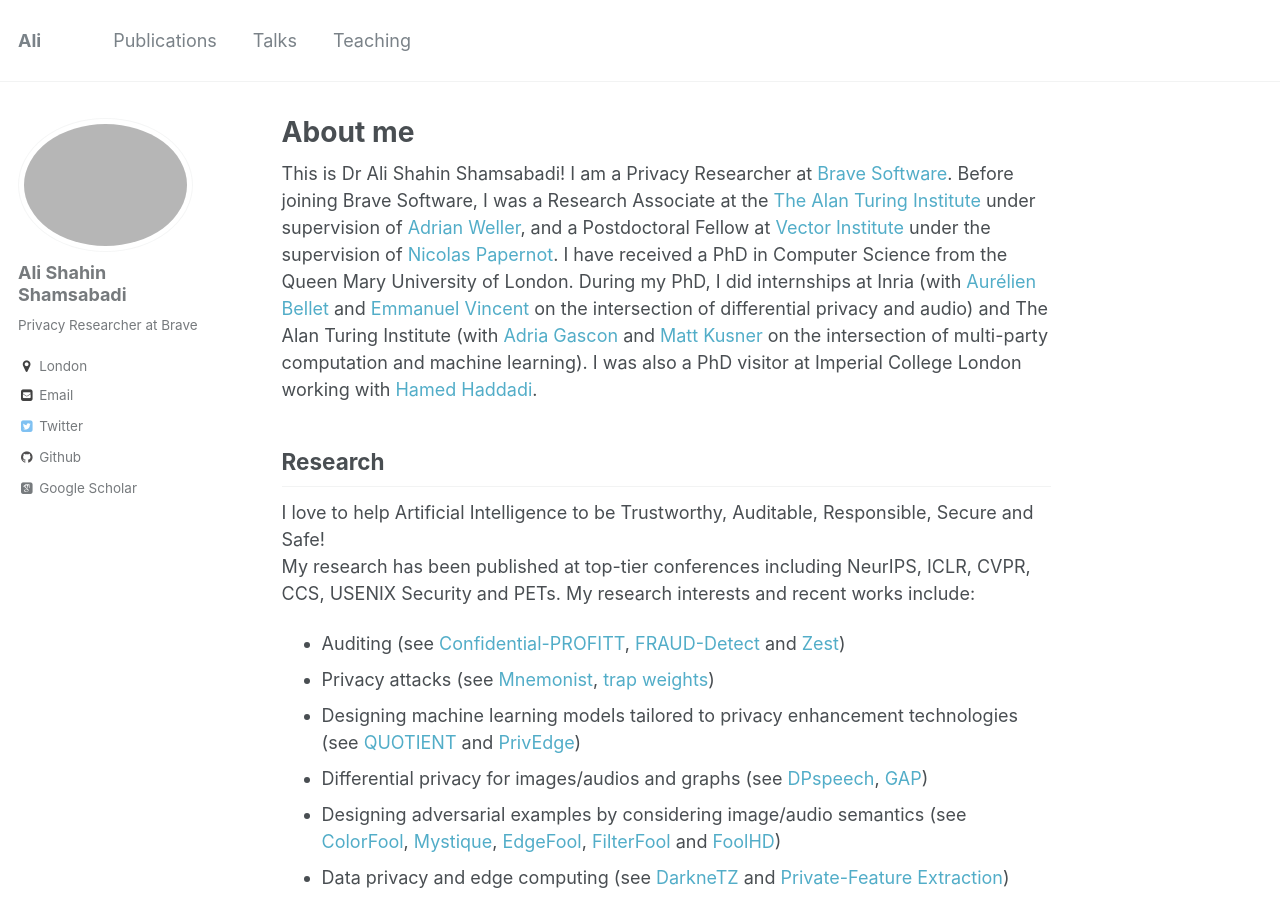
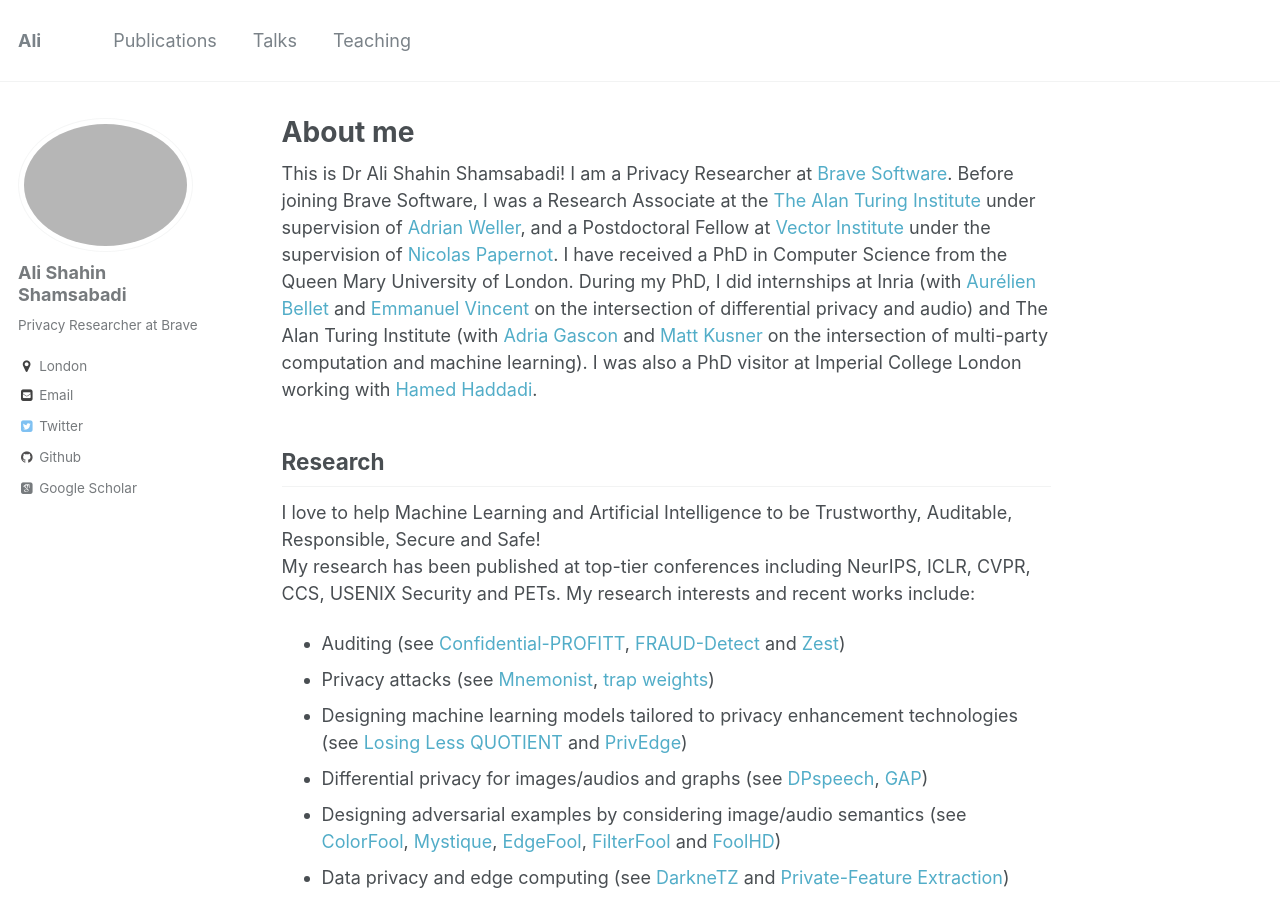
Before and after one commit to AliShahin/AliShahin.github.io, a Jekyll site: the page built from _pages/about.md, in a window 1280 px wide and 900 px high. Built offline with Jekyll 4.4.1, drawn with Linux system fonts in a browser that asks for light colours; some web fonts are replaced.

Commit message:
Update about.md

```diff
--- a/_pages/about.md
+++ b/_pages/about.md
@@ -12,11 +12,11 @@ This is Dr Ali Shahin Shamsabadi! I am a Privacy Researcher at [Brave Software](
 I have received a PhD in Computer Science from the Queen Mary University of London. During my PhD, I did internships at Inria (with [Aurélien Bellet](http://researchers.lille.inria.fr/abellet/) and [Emmanuel Vincent](https://members.loria.fr/EVincent/) on the intersection of differential privacy and audio) and The Alan Turing Institute (with [Adria Gascon](https://www.lsi.upc.edu/~agascon/) and [Matt Kusner](https://mkusner.github.io) on the intersection of multi-party computation and machine learning). I was also a PhD visitor at Imperial College London working with [Hamed Haddadi](https://www.imperial.ac.uk/people/h.haddadi).
 
 ## Research
-I love to help Artificial Intelligence to be Trustworthy, Auditable, Responsible, Secure and Safe!<br />
+I love to help Machine Learning and Artificial Intelligence to be Trustworthy, Auditable, Responsible, Secure and Safe!<br />
 My research has been published at top-tier conferences including NeurIPS, ICLR, CVPR, CCS, USENIX Security and PETs. My research interests and recent works include:
 - Auditing (see [Confidential-PROFITT](https://openreview.net/forum?id=iIfDQVyuFD), [FRAUD-Detect](https://openreview.net/pdf?id=3vmKQUctNy) and [Zest](https://openreview.net/forum?id=OUz_9TiTv9j))
 - Privacy attacks (see [Mnemonist](https://openreview.net/pdf?id=oVn5GLyONY), [trap weights](https://arxiv.org/pdf/2112.02918.pdf))
-- Designing machine learning models tailored to privacy enhancement technologies (see [QUOTIENT](https://arxiv.org/pdf/1907.03372) and [PrivEdge](https://arxiv.org/pdf/2004.05574))
+- Designing machine learning models tailored to privacy enhancement technologies (see [Losing Less](https://petsymposium.org/popets/2023/popets-2023-0083.pdf) [QUOTIENT](https://arxiv.org/pdf/1907.03372) and [PrivEdge](https://arxiv.org/pdf/2004.05574))
 - Differential privacy for images/audios and graphs (see [DPspeech](https://arxiv.org/pdf/2202.11823.pdf), [GAP](https://arxiv.org/pdf/2203.00949.pdf))
 - Designing adversarial examples by considering image/audio semantics (see [ColorFool](https://openaccess.thecvf.com/content_CVPR_2020/papers/Shamsabadi_ColorFool_Semantic_Adversarial_Colorization_CVPR_2020_paper.pdf), [Mystique](https://arxiv.org/pdf/2202.02751.pdf), [EdgeFool](https://arxiv.org/pdf/1910.12227.pdf), [FilterFool](https://arxiv.org/pdf/2008.06069.pdf) and [FoolHD](https://arxiv.org/pdf/2011.08483.pdf))
 - Data privacy and edge computing (see [DarkneTZ](https://arxiv.org/pdf/2004.05703) and [Private-Feature Extraction](https://arxiv.org/pdf/1802.03151.pdf))
```
